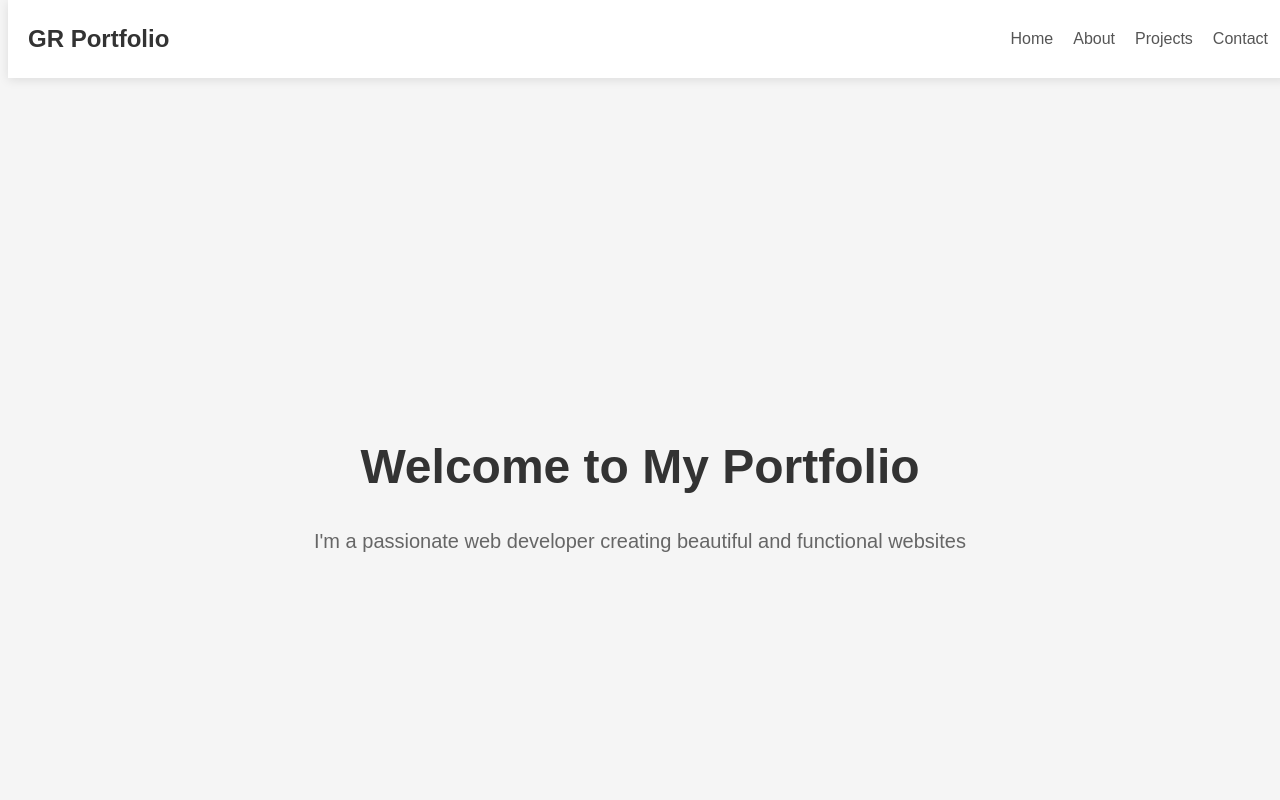
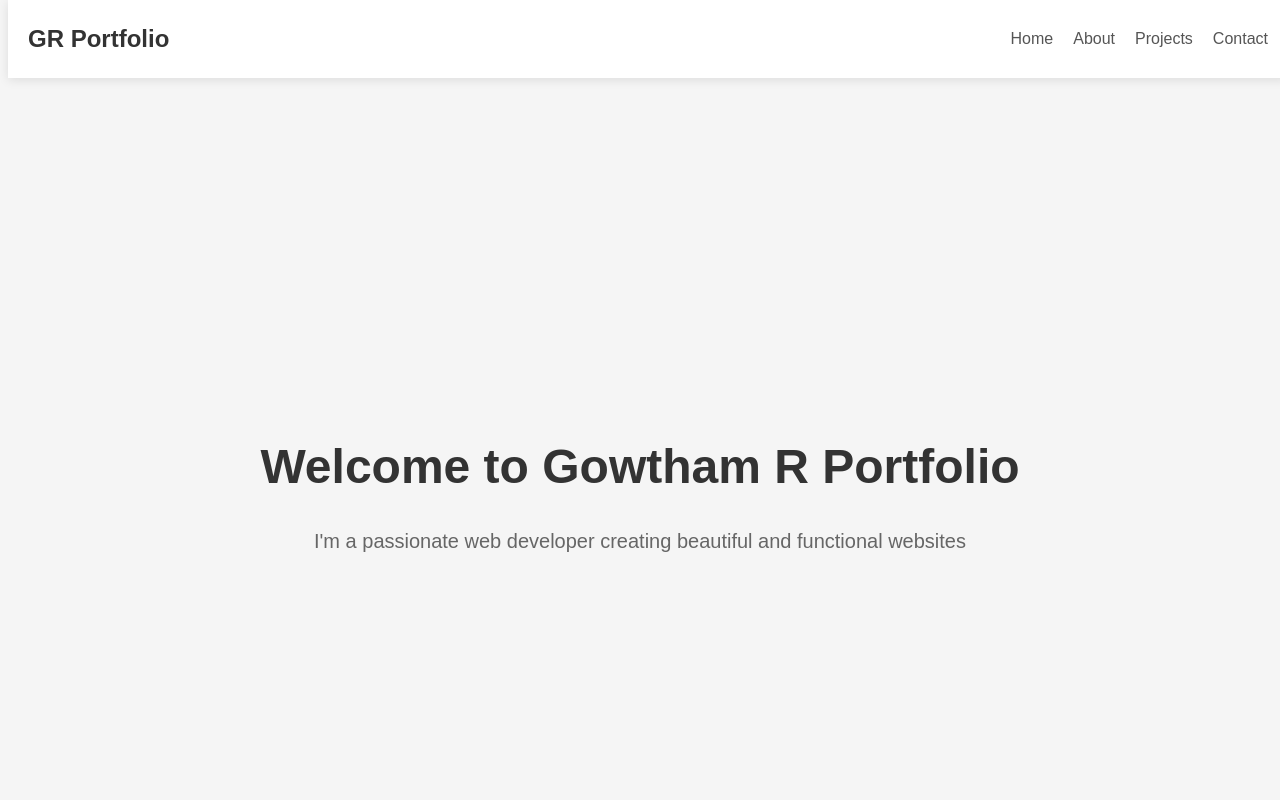
Before and after one commit to gowthamr1312/awsdeployapp, a plain HTML site: page index.html in a window 1280 px wide. Shown: the top 800 px of the page. Drawn offline with nearby package versions, Linux system fonts and the light colour scheme; no server answers.

Commit message:
Update index.html

```diff
--- a/index.html
+++ b/index.html
@@ -276,7 +276,7 @@
 
     <section id="home" class="hero">
         <div class="hero-content">
-            <h1>Welcome to My Portfolio</h1>
+            <h1>Welcome to Gowtham R Portfolio</h1>
             <p>I'm a passionate web developer creating beautiful and functional websites</p>
         </div>
     </section>
```
